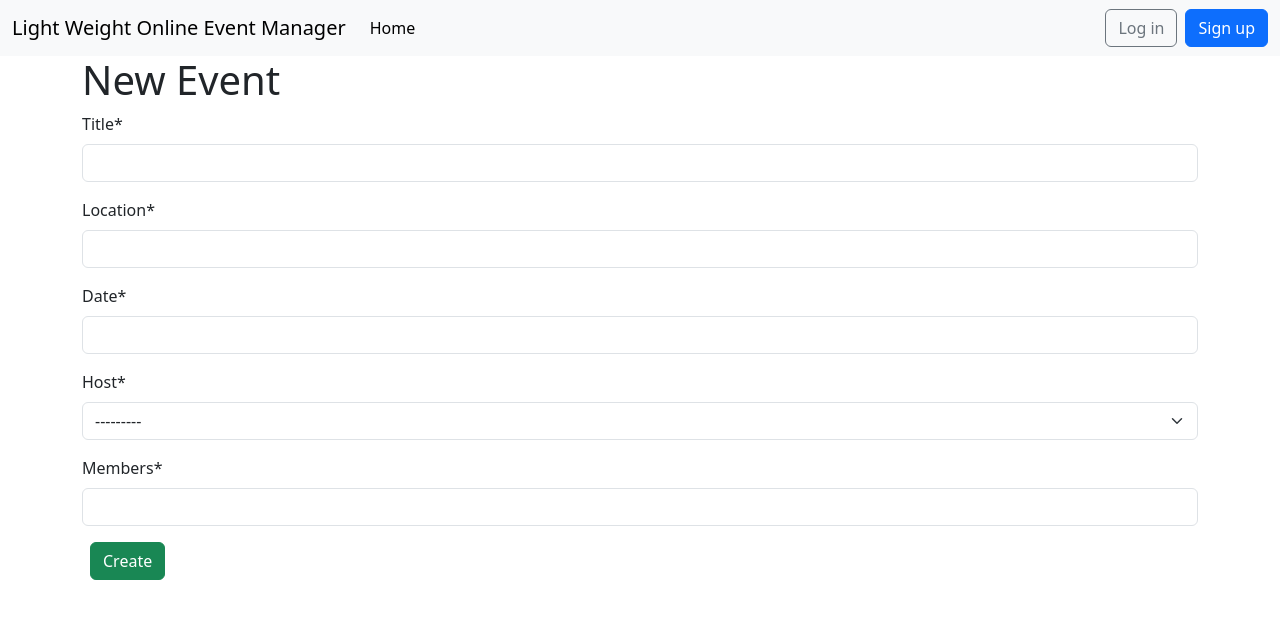
After one commit to AWittleBean/leight-weight-online-event-manager, a Django app: page /events/new/ in a window 1280 px wide. The commit adds this page. Shown: the top 619 px of the page. Run offline with Django 5.2, Linux system fonts and the light colour scheme; some libraries are stand-ins or nearby versions.

Commit message:
Implemented CRUD operations to the events app

```diff
--- a/django_project/urls.py
+++ b/django_project/urls.py
@@ -23,6 +23,6 @@ urlpatterns = [
     path("admin/", admin.site.urls),
     path("user/", include("user.urls")),
     path("user/", include("django.contrib.auth.urls")),
+    path("events/", include("events.urls")),
     path("", TemplateView.as_view(template_name="home.html"), name="home"),
-    path("", include("events.urls")),
 ]
--- a/events/admin.py
+++ b/events/admin.py
@@ -7,8 +7,10 @@ from .models import Event
 class EventAdmin(admin.ModelAdmin):
     list_display = (
         "title",
+        "location",
+        "host",
         "date",
-        "host",
+        "members",
     )
 
 
--- a/events/models.py
+++ b/events/models.py
@@ -1,4 +1,6 @@
 from django.db import models
+from django.conf import settings
+from django.urls import reverse
 
 
 # Create your models here.
@@ -7,8 +9,14 @@ class Event(models.Model):
     location = models.CharField(max_length=200)
     date = models.DateField()
 
-    host = models.CharField(max_length=200)
+    host = models.ForeignKey(
+        settings.AUTH_USER_MODEL,
+        on_delete=models.CASCADE,
+    )
     members = models.CharField(max_length=200)
 
     def __str__(self):
         return self.title
+
+    def get_absolute_url(self):
+        return reverse("event_detail", kwargs={"pk": self.pk})
--- a/events/urls.py
+++ b/events/urls.py
@@ -1,7 +1,17 @@
 from django.urls import path
-from .views import event_list
-from .views import HomePageView
+
+from .views import (
+    EventListView,
+    EventDetailView,
+    EventUpdateView,
+    EventCancleView,
+    EventCreateView,
+)
 
 urlpatterns = [
-    path("", HomePageView.as_view(), name="home"),
+    path("<int:pk>/", EventDetailView.as_view(), name="event_detail"),
+    path("<int:pk>/edit/", EventUpdateView.as_view(), name="event_edit"),
+    path("<int:pk>/delete/", EventCancleView.as_view(), name="event_cancle"),
+    path("new/", EventCreateView.as_view(), name="event_new"),
+    path("", EventListView.as_view(), name="event_list"),
 ]
--- a/events/views.py
+++ b/events/views.py
@@ -1,13 +1,47 @@
-from django.shortcuts import render
-from django.views.generic import TemplateView
+from django.views.generic import ListView, DetailView
+from django.views.generic.edit import (
+    UpdateView,
+    DeleteView,
+    CreateView,
+)
+from django.urls import reverse_lazy
 from .models import Event
 
 
-# Create your views here.
-class HomePageView(TemplateView):
-    template_name = "home.html"
+class EventListView(ListView):
+    model = Event
+    template_name = "event_list.html"
 
 
-def event_list(request):
-    events = Event.objects.all()
-    return render(request, "home.html", {"events": events})
+class EventDetailView(DetailView):
+    model = Event
+    template_name = "event_detail.html"
+
+
+class EventUpdateView(UpdateView):
+    model = Event
+    fields = (
+        "title",
+        "location",
+        "date",
+        "members",
+    )
+    template_name = "event_edit.html"
+
+
+class EventCancleView(DeleteView):
+    model = Event
+    template_name = "event_cancle.html"
+    success_url = reverse_lazy("event_list")
+
+
+class EventCreateView(CreateView):
+    model = Event
+    template_name = "event_new.html"
+    fields = (
+        "title",
+        "location",
+        "date",
+        "host",
+        "members",
+    )
--- a/templates/base.html
+++ b/templates/base.html
@@ -24,7 +24,7 @@
                     <a class="nav-link active" aria-current="page" href="#">Home</a>
                 </li>
                 {% if user.is_authenticated %}
-                <li><a href="#" class="nav-link px-2 link-dark">+ New</a></li>
+                <li><a href="{% url 'event_new' %}" class="nav-link px-2 link-dark">+ New</a></li>
                 </ul>
                 <div class="mr-auto">
                 <ul class="navbar-nav">
--- /dev/null
+++ b/templates/event_new.html
@@ -0,0 +1,10 @@
+{% extends "base.html" %}
+{% load crispy_forms_tags %}
+
+{% block content %}
+<h1>New Event</h1>
+<form action="" method="post">{% csrf_token %}
+    {{ form|crispy }}
+    <button class="btn btn-success ms-2" type="submit">Create</button>
+</form>
+{% endblock content %}
--- a/templates/home.html
+++ b/templates/home.html
@@ -9,9 +9,14 @@
   {% csrf_token %}
   <button type="submit">Log Out</button>
 </form>
+<br/>
+<p><a class="btn btn-primary" href="{% url 'event_list' %}" role="button">
+    View all events</a></p>
 {% else %}
 <p>You are not logged in</p>
 <a href="{% url 'login' %}">Log In</a> |
 <a href="{% url 'signup' %}">Sign Up</a>
+<p><a class="btn btn-primary" href="{% url 'event_list' %}" role="button">
+    View all events</a></p>
 {% endif %}
 {% endblock content %}
```
Also changed, not shown: templates/event_cancle.html (added, +9 -0 lines), templates/event_detail.html (added, +15 -0 lines), templates/event_edit.html (added, +10 -0 lines), templates/event_list.html (added, +25 -0 lines), events/migrations/0002_alter_event_host.py (added).
